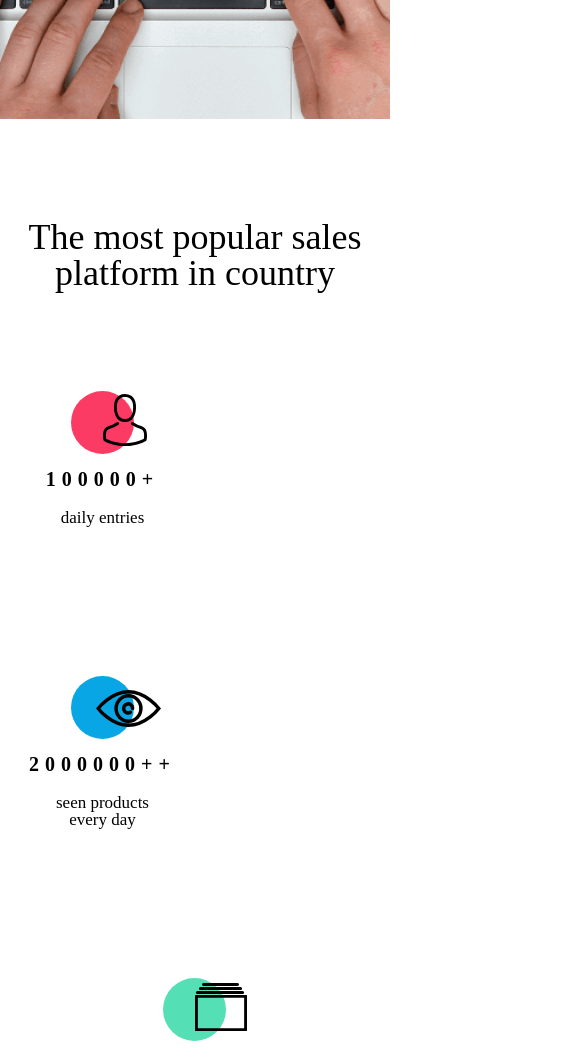
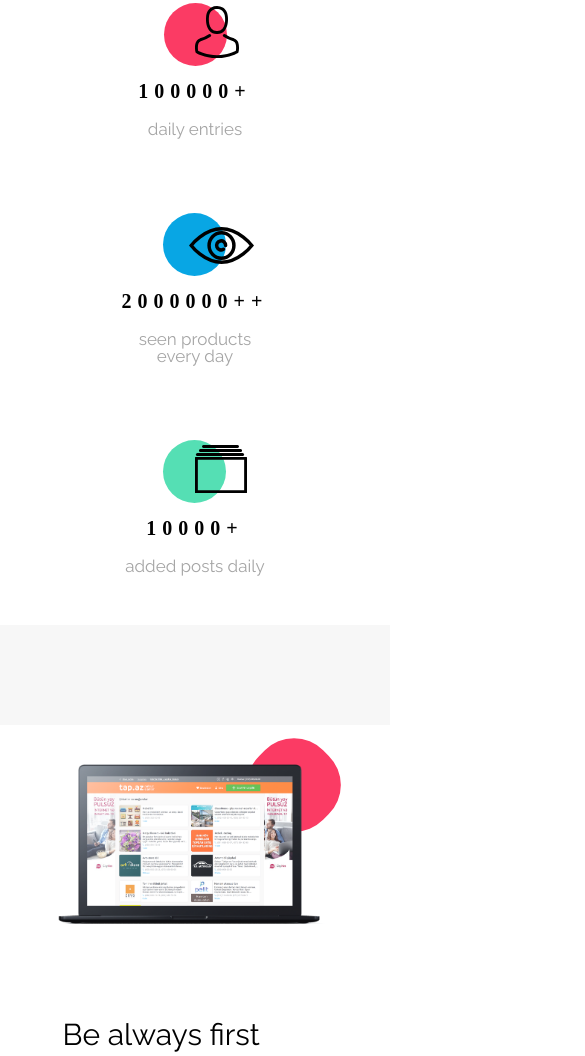
Before and after one commit to rogtom/BestShop, a website: page index.html in a window 390 px wide. Shown: the part 944-2000 px from the top of the page, 585 px wide, since content can reach past the window. Drawn offline with nearby package versions, Linux system fonts and the light colour scheme; files whose address does not match are found by name.

Commit message:
poprawione benef card1

```diff
--- a/index.html
+++ b/index.html
@@ -43,19 +43,19 @@
 
 			<div class="stats-card stats-card1 ">
 				<div class="stats-icon-circle stats-cars-icon1"></div>
-				<p class="title stats-counter">100000+</p>
-				<p class="title">daily entries</p>
+				<p class="stats-counter">100000+</p>
+				<p class=>daily entries</p>
 			</div>
 
 			<div class="stats-card stats-card2">
 				<div class="stats-icon-circle stats-cars-icon2"></div>
-				<p class="title stats-counter">2000000++</p>
+				<p class="stats-counter">2000000++</p>
 				<p>seen products <br> every day</p>
 			</div>
 
 			<div class="stats-card stats-card3">
 				<div class="stats-icon-circle stats-cars-icon3"></div>
-				<p class="title stats-counter">10000+</p>
+				<p class="stats-counter">10000+</p>
 				<p>added posts daily</p>
 			</div>
 
@@ -65,18 +65,18 @@
 	<section class="benefs">
 
 		<div class="benefs-wrapper">
-			<div class="container benefs-card1">
-				<div class="card1-texts">
+			<div class="benefs-card1">
+				<div class="col1 card1-texts">
 					<h2 class="title">Be always first</h2>
 					<p>Lorem ipsum dolor sit amet, consectetur adipiscing elit, sed do eiusmod tempor incididunt ut labore et dolore magna aliqua. Ut enim ad minim veniam.</p>
 				</div>
-				<div class="card1-logo">
+				<div class="col2 card1-logo">
 					<img src="assets/Macbook2.png" alt="">
 
 				</div>
 			</div>
 
-			<div class="container benefs-card2">
+			<div class="benefs-card2">
 				<div class="card2-logo">
 					<img src="assets/iPhone.png" alt="">
 				</div>
@@ -86,7 +86,7 @@
 				</div>
 			</div>
 
-			<div class="container benefs-card3">
+			<div class="benefs-card3">
 				<div class="card3-texts">
 					<h2>Increase recognition<br> your brand!</h2>
 					<p>Lorem ipsum dolor sit amet, consectetur adipiscing elit, sed do eiusmod tempor incididunt ut labore et dolore magna aliqua. Ut enim ad minim veniam.</p>
--- a/scss/Elements/_benefs.scss
+++ b/scss/Elements/_benefs.scss
@@ -3,25 +3,26 @@
 
 .benefs {
   background: $color-light-grey;
-  width: 100%;
   padding-top: 100px;
 }
 
 .benefs-wrapper {
+  max-width: 1124px;
+  margin-left: auto;
+  margin-right: auto;
   display: flex;
   justify-content: center;
   align-items: center;
   flex-direction: column;
-  margin-top: 105px;
   margin-bottom: 105px;
 }
 
 .benefs-card1 {
+  width: 100%;
   background: $color-white;
   display: flex;
   justify-content: space-between;
   align-items: center;
-  height: 370px;
   margin-bottom: 40px;
   z-index: 1;
 
@@ -31,6 +32,7 @@
 
     h2 {
       font-size: 36px;
+      font-family: $prim-font;
       font-weight: 400;
       padding-top: 91px;
       padding-bottom: 30px;
@@ -39,6 +41,7 @@
     p {
       font-size: 16px;
       font-family: $text-font;
+      line-height: 19px;
       width: 416px;
       padding-bottom: 90px;
 
@@ -54,15 +57,13 @@
 }
 
 .card1-logo {
-  display: flex;
-  flex-direction: column;
-  justify-content: center;
-  align-items: center;
   position: relative;
 
   img {
     padding: 113px 117px 40px 0;
     z-index: 1;
+
+
   }
 
   &::after {
@@ -81,6 +82,7 @@
 }
 
 .benefs-card2 {
+  width: 100%;
   background: $color-white;
   display: flex;
   justify-content: space-between;
@@ -139,6 +141,7 @@
 }
 
 .benefs-card3 {
+  width: 100%;
   display: flex;
   justify-content: space-between;
   align-items: center;
--- a/scss/Elements/_opening.scss
+++ b/scss/Elements/_opening.scss
@@ -1,16 +1,19 @@
 .opening-wrapper{
   display: flex;
   flex-direction: column;
-  justify-content: space-between;
+  justify-content: center;
   align-items: center;
 }
 .opening-wrapper h1 {
   font-size: 49px;
   text-transform: capitalize;
+  font-family: $prim-font;
   margin: 200px 0 0 0 ;
 }
 .opening-wrapper p {
   font-size: 16px;
+  line-height: 22px;
+  font-family: $text-font;
   padding: 20px 0 38px 0;
 }
 .opening-wrapper .btn-cta {
@@ -19,10 +22,10 @@
   box-shadow: 5px 10px 14px $color-primary-shadow;
   padding: 22px 157px;
   color: $color-white;
-  font-family: var(--text-font);
+  font-family: $text-font;
 }
 .opening-banner {
-  background: url("../../assets/Background.png") no-repeat bottom/cover;
+  background: url("../../assets/Background.png") no-repeat top/cover;
   width: 100%;
   height: 594px;
 }
--- a/scss/Elements/_stats.scss
+++ b/scss/Elements/_stats.scss
@@ -3,42 +3,35 @@
   flex-direction: column;
   align-items: center;
   justify-content: center;
-  width: 100%;
+  max-width: 1124px;
+  margin-left: auto;
+  margin-right: auto;
 }
 
 .stats h2 {
   font-size: 36px;
   font-weight: 400;
-  padding: 100px 0;
+  margin: 100px 36px;
   text-align: center;
 }
 
 .stats-wrapper {
   display: flex;
-  justify-content: center;
-  align-items: center;
+  justify-content: space-evenly;
+  align-items: flex-start;
+  flex-wrap: wrap;
   width: 100%;
 }
 
-.stats-wrapper {
-  display: flex;
-  justify-content: center;
-  align-items: center;
-  width: 100%;
-  height: 100%;
-  flex-wrap: wrap;
-}
+
 
 .stats-card {
   display: flex;
   flex-direction: column;
   justify-content: center;
   align-items: center;
-  margin-right: 185px;
-
-  &:last-child {
-    margin-right: 0;
-  }
+  padding: 0 25px;
+  margin-bottom: 120px;
 }
 
 
@@ -57,7 +50,7 @@
 .stats-cars-icon1::after {
   display: block;
   content: "";
-  background: url("../assets/Person.svg");
+  background: url("assets/Person.svg");
   width: 44px;
   height: 52px;
   position: absolute;
@@ -74,7 +67,7 @@
 .stats-cars-icon2::after {
   display: block;
   content: "";
-  background: url("../assets/Eye.svg") no-repeat;
+  background: url("assets/Eye.svg") no-repeat;
   width: 66px;
   height: 37px;
   position: absolute;
@@ -103,12 +96,14 @@
   font-weight: bold;
   letter-spacing: 6px;
   text-align: center;
-  padding: 15px 0 20px 0;
+  margin-top: 15px;
+  margin-bottom: 20px;
 }
 
 .stats-counter + p {
   font-size: 17px;
-  color: var(--color-grey);
+  font-family: $prim-font;
+  color: $color-grey;
   text-align: center;
-  padding-bottom: 150px;
+
 }
--- a/scss/main.scss
+++ b/scss/main.scss
@@ -24,19 +24,67 @@ a {
 }
 
 
+//MEDIA
+@media (max-width: 1024px) {
+  .stats-wrapper {
+    justify-content: space-evenly;
+  }
+  .benefs-card1 {
+    flex-direction: column-reverse;
+    width: auto;
+  }
+}
 
 
-//MEDIA
-
-@media (max-width: 700px) {
+@media (max-width: 780px) {
   .header-nav ul li {
     margin-right: 50px
   }
-}
+  .opening-banner {
+    height: 420px;
+  }
+  .benefs-card1 {
+    flex-direction: column-reverse;
+    width: auto;
 
-@media (max-width: 550px) {
-  .header-nav ul li {
-    margin-right: 20px
+
+
+    .card1-texts h2 {
+        font-size: 30px;
+      }
+
+    .card1-texts p {
+      width: 300px;
+        font-size: 16px;
+
+        &::after {
+          display: none;
+        }
+      }
+
+    .card1-logo {
+      position: relative;
+
+      img {
+        width: 192px * 1.5;
+        height: 109px *1.5;
+        padding: 37px 65px 0 55px;
+      }
+
+      &::after {
+        display: block;
+        content: "";
+        background: $color-redish;
+        width: 90px;
+        height: 90px;
+        border-radius: 41px;
+        position: absolute;
+        top: 15px;
+        right: 60px;
+        transform: matrix(0.71, 0.71, -0.71, 0.71, 0, 0);
+        z-index: -1;
+      }
+    }
   }
 }
 
@@ -44,4 +92,56 @@ a {
   .header-wrapper .header-nav {
     display: none;
   }
+  .opening-banner {
+    height: 267px;
+  }
+
+  .opening-wrapper h1 {
+    font-size: 35px;
+    text-transform: capitalize;
+    margin: 170px 0 0 0;
+  }
+
+  .opening-wrapper p {
+    max-width: 380px;
+    text-align: center;
+    font-size: 16px;
+    padding: 28px 32px;
+  }
+  .opening-wrapper .btn-cta {
+    padding: 22px 92px;
+  }
+  .opening-banner {
+    height: 267px;
+  }
+
+  .stats h2 {
+    font-size: 36px;
+    font-weight: 400;
+    margin: 56px 36px;
+    text-align: center;
+  }
+
+  .stats-wrapper {
+    flex-direction: column;
+    justify-content: center;
+    align-items: center;
+  }
+  .stats-card {
+    margin-top: 25px;
+    margin-bottom: 50px;
+  }
+  //.benefs-card .card1-texts p{
+  //  width: 272px;
+  //}
+
+  .benefs-card2 {
+    flex-direction: column;
+  }
+
+  .benefs-card3 {
+    flex-direction: column;
+  }
+
+
 }
```
Also changed, not shown: css/main.css, 1 other file.
